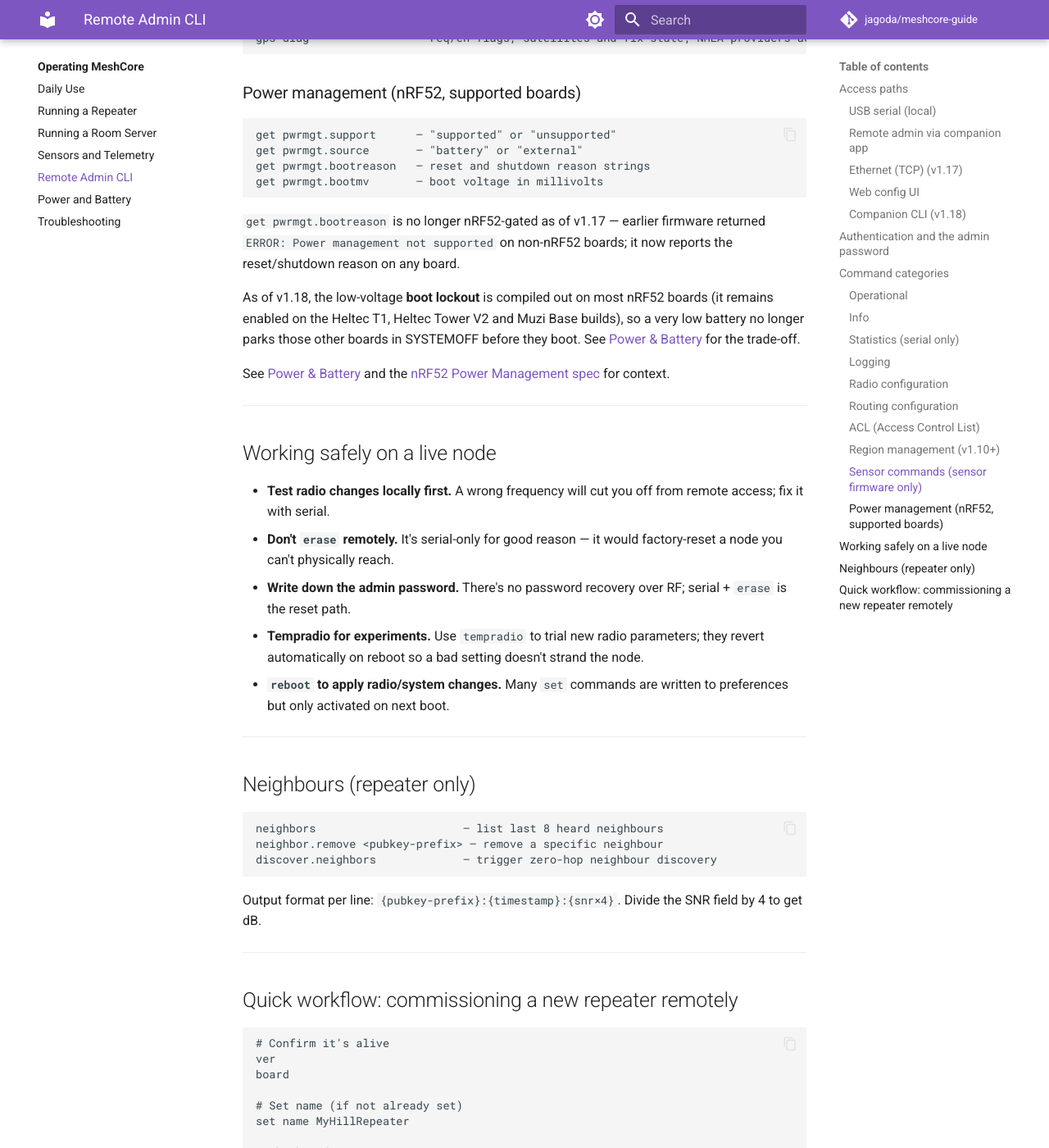
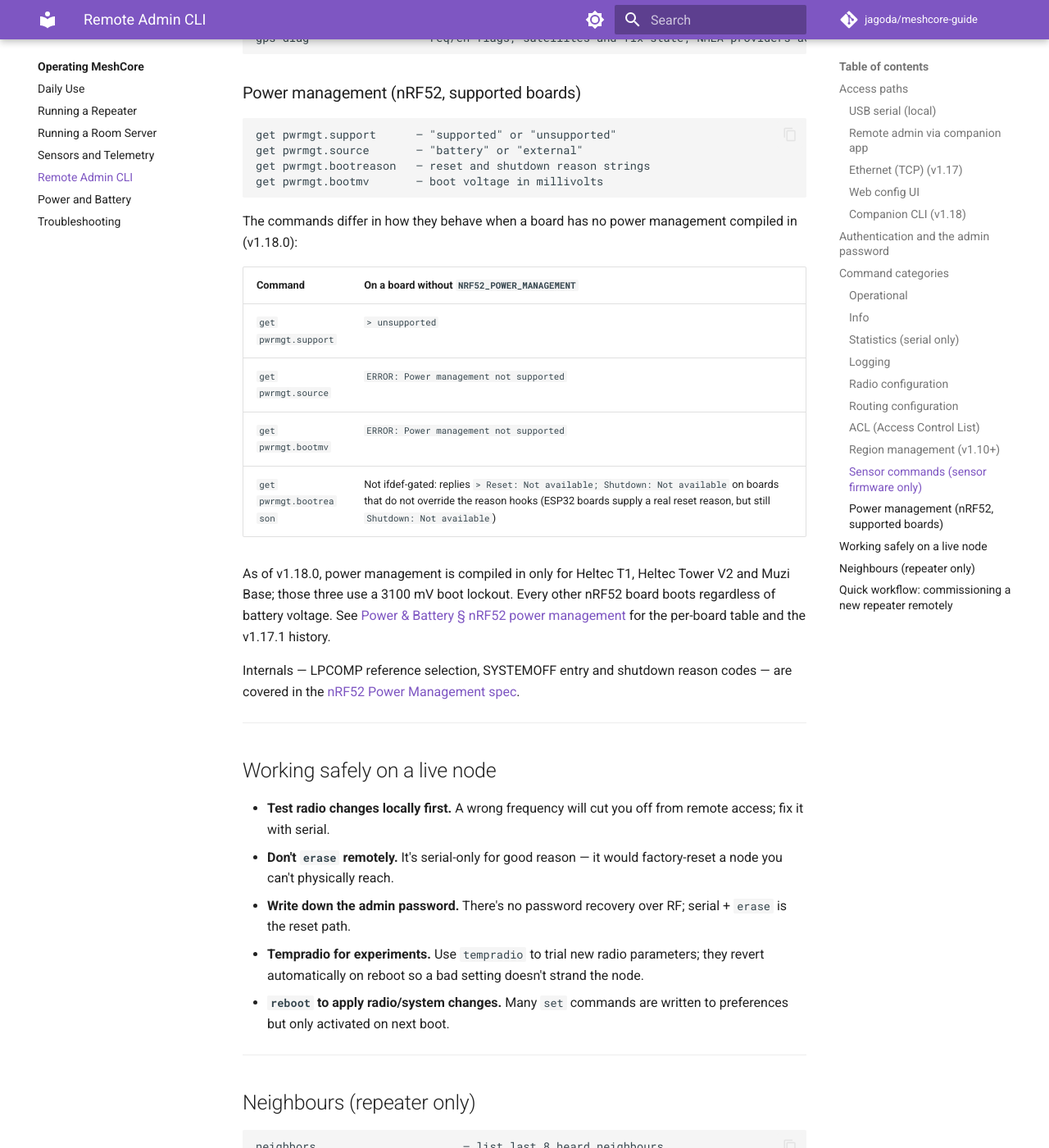
Before and after one commit to jagoda/meshcore-guide, an MkDocs documentation site: the page built from docs/operating/remote-admin-cli.md, in a window 1280 px wide and 1400 px high, scrolled down 8575 px. Shown: the whole window at 82% size. Built offline with MkDocs 1.6.1 and Material for MkDocs 9.7.7, drawn with Linux system fonts in a browser that asks for light colours; comment, search, counter and statistics services are not loaded.

Commit message:
docs: correct nRF52 power-management claims for v1.18.0
Limits the boot-voltage lockout to the three variants that still compile it in, records the correct 3100 mV threshold, distinguishes the pwrmgt CLI replies on unsupported boards, and cross-links the detailed per-board table.

````diff
--- a/docs/operating/remote-admin-cli.md
+++ b/docs/operating/remote-admin-cli.md
@@ -269,17 +269,23 @@ get pwrmgt.bootreason   — reset and shutdown reason strings
 get pwrmgt.bootmv       — boot voltage in millivolts
 ```
 
-`get pwrmgt.bootreason` is no longer nRF52-gated as of v1.17 — earlier
-firmware returned `ERROR: Power management not supported` on non-nRF52
-boards; it now reports the reset/shutdown reason on any board.
+The commands differ in how they behave when a board has no power management
+compiled in (v1.18.0):
 
-As of v1.18, the low-voltage **boot lockout** is compiled out on most nRF52
-boards (it remains enabled on the Heltec T1, Heltec Tower V2 and Muzi Base
-builds), so a very low battery no longer parks those other boards in
-SYSTEMOFF before they boot. See [Power & Battery](power-and-battery.md) for the
-trade-off.
+| Command | On a board without `NRF52_POWER_MANAGEMENT` |
+|---------|---------------------------------------------|
+| `get pwrmgt.support` | `> unsupported` |
+| `get pwrmgt.source` | `ERROR: Power management not supported` |
+| `get pwrmgt.bootmv` | `ERROR: Power management not supported` |
+| `get pwrmgt.bootreason` | Not ifdef-gated: replies `> Reset: Not available; Shutdown: Not available` on boards that do not override the reason hooks (ESP32 boards supply a real reset reason, but still `Shutdown: Not available`) |
 
-See [Power & Battery](power-and-battery.md) and the [nRF52 Power Management spec](https://docs.meshcore.io/nrf52_power_management/) for context.
+As of v1.18.0, power management is compiled in only for Heltec T1, Heltec
+Tower V2 and Muzi Base; those three use a 3100 mV boot lockout. Every other
+nRF52 board boots regardless of battery voltage. See [Power & Battery § nRF52
+power management](power-and-battery.md#nrf52-power-management-hardware-level)
+for the per-board table and the v1.17.1 history.
+
+Internals — LPCOMP reference selection, SYSTEMOFF entry and shutdown reason codes — are covered in the [nRF52 Power Management spec](https://docs.meshcore.io/nrf52_power_management/).
 
 ---
 
````
Also changed, not shown: docs/operating/sensors-and-telemetry.md (+1 -1 lines), docs/operating/troubleshooting.md (+1 -1 lines).
